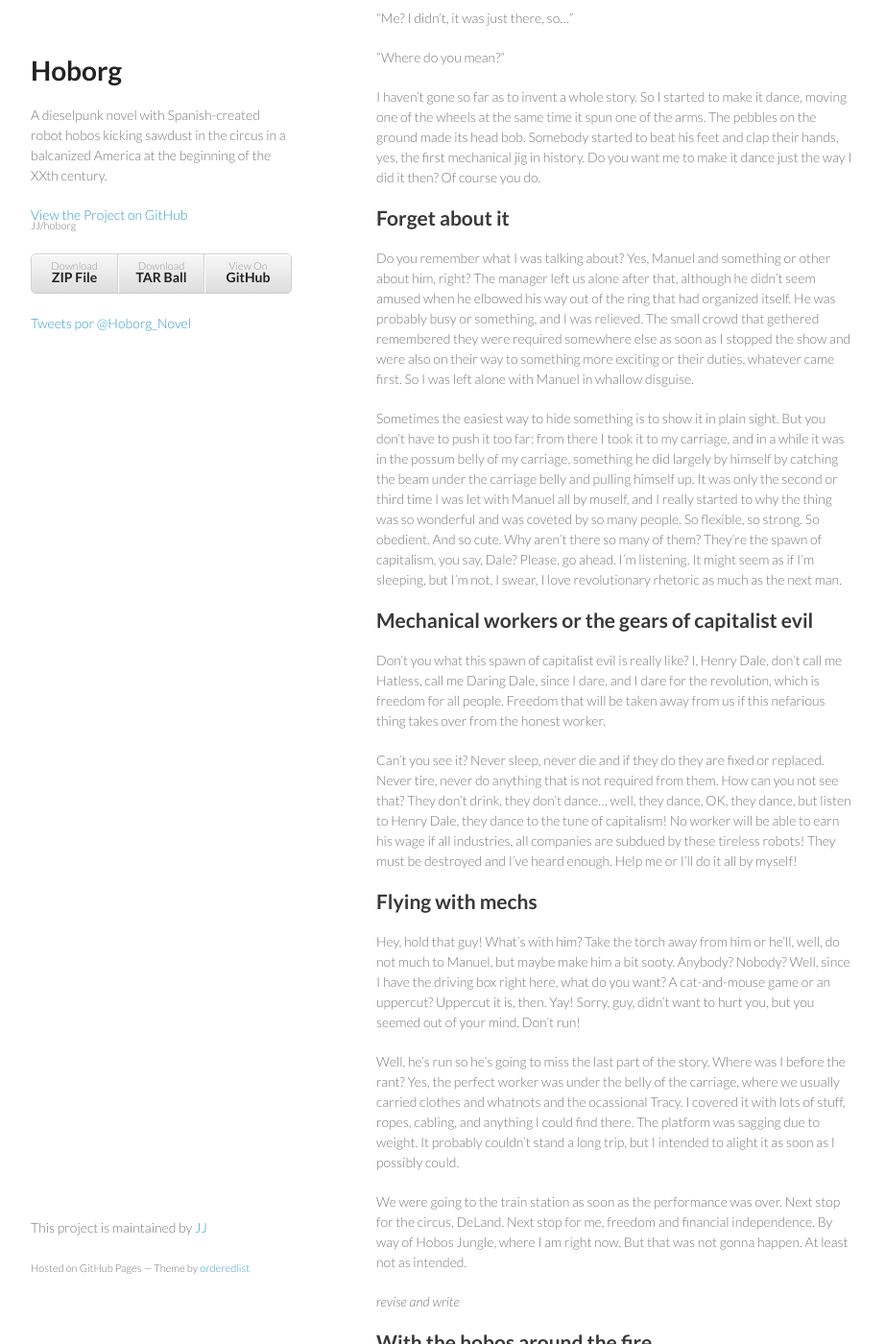
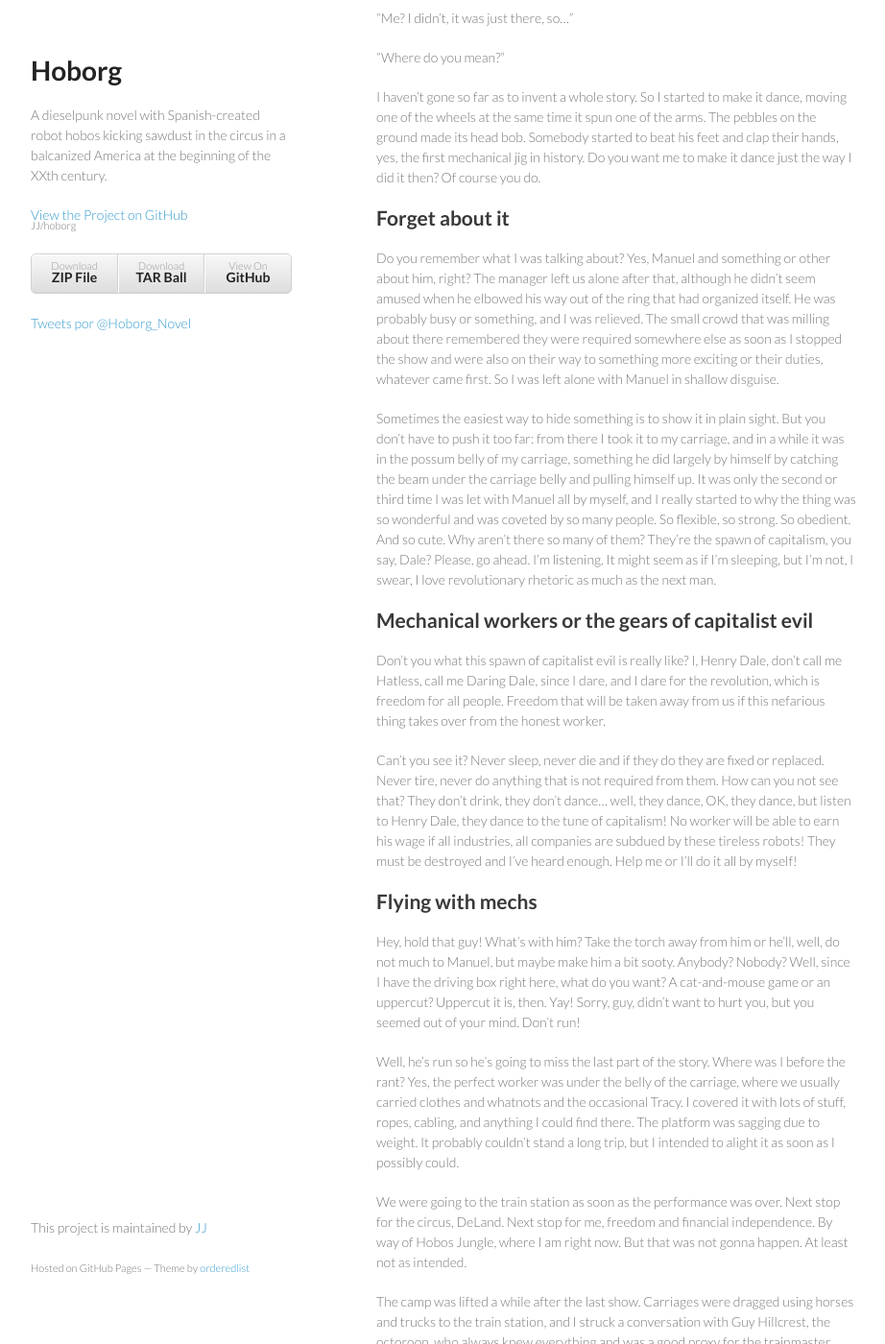
Before and after one commit to JJ/hoborg, a Jekyll site: the page built from text/text.md, in a window 1280 px wide and 1400 px high, scrolled down 46824 px. Shown: the whole window at 96% size, without its empty margins (178-1100 px from the left). Built offline with Jekyll 4.4.1, drawn with Linux system fonts in a browser that asks for light colours; comment, search, counter and statistics services are not loaded; some of the changed text lies outside the part shown.

Commit message:
Sync text/text.md from master to gh-pages

```diff
--- a/text/text.md
+++ b/text/text.md
@@ -2631,18 +2631,18 @@ Do you remember what I was talking about? Yes, Manuel and something or
 other about him, right? The manager left us alone after that, although he didn't
 seem amused when he elbowed his way out of the ring that had organized
 itself. He was probably busy or something, and I was relieved. The
-small crowd that gethered remembered they were required somewhere else
+small crowd that was milling about there remembered they were required somewhere else
 as soon as I
 stopped the show and were also on their way to something more exciting
 or their duties, whatever came first. So I was left alone with Manuel
-in whallow disguise.
+in shallow disguise.
 
 Sometimes the easiest way to hide something is to show it in plain
 sight. But you don't have to push it too far: from there I took it to
 my carriage, and in a while it was in the
 possum belly of my carriage, something he did largely by himself by
 catching the beam under the carriage belly and pulling himself up. It
-was only the second or third time I was let with Manuel all by muself,
+was only the second or third time I was let with Manuel all by myself,
 and I really started to why the thing was so wonderful and was coveted
 by so many people. So flexible, so strong. So obedient. And so
 cute. Why aren't there so many of them? They're the spawn of
@@ -2682,7 +2682,7 @@ your mind. Don't run!
 Well, he's run so he's going to miss the last part of the story. Where
 was I before the rant? Yes, the perfect worker was under the belly of
 the carriage, where we usually carried clothes and whatnots and the
-ocassional Tracy.
+occasional Tracy.
 I
 covered it with lots of stuff, ropes, cabling, and anything I could
 find there. The platform was sagging due to weight. It probably
@@ -2694,7 +2694,11 @@ over. Next stop for the circus, DeLand. Next stop for me, freedom and
 financial independence. By way of Hobos Jungle, where I am right
 now. But that was not gonna happen. At least not as intended.
 
-*revise and write*
+The camp was lifted a while after the last show. Carriages were
+dragged using horses and trucks to the train station, and I struck a
+conversation with Guy Hillcrest, the octoroon, who always knew
+everything and was a good proxy for the trainmaster, who was the one
+that actually organized the trip.
 
 
 With the hobos around the fire
```
